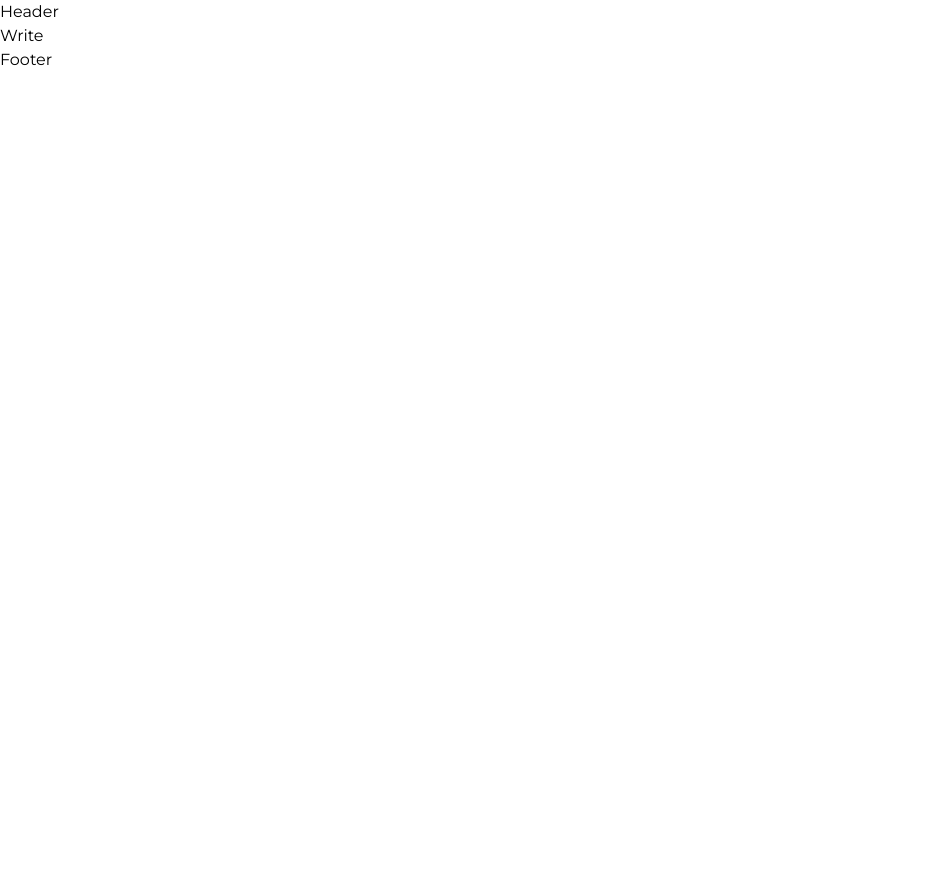
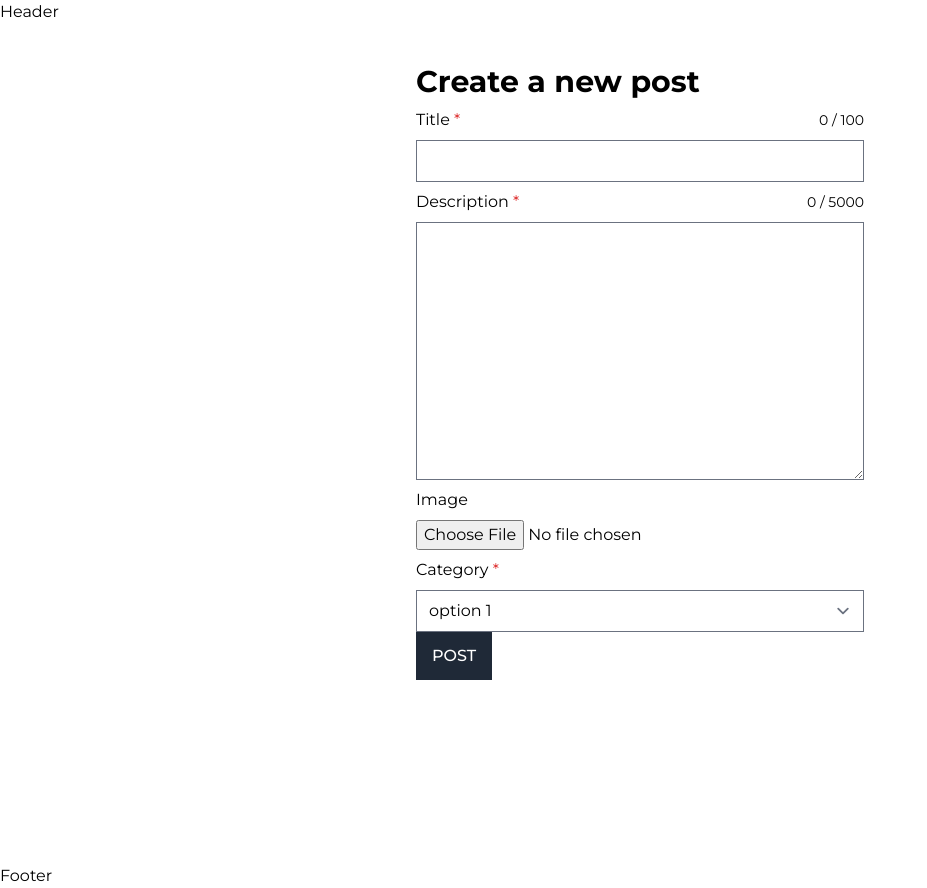
Before and after one commit to RahinF/blog, a React (Create React App) app: page /write in a window 1280 px wide. Shown: the whole page, without its empty margins (0-927 px from the left). Before the commit the page ends 800 px from the top, so only its background shows below. Built offline with nearby package versions, Linux system fonts and the light colour scheme.

Commit message:
added content

```diff
--- a/src/pages/Write.tsx
+++ b/src/pages/Write.tsx
@@ -1,9 +1,203 @@
-import React from 'react'
+import clsx from "clsx";
+import { Warning } from "phosphor-react";
+import { useEffect, useState } from "react";
+import { SubmitHandler, useForm } from "react-hook-form";
+
+interface IWriteForm {
+  title: string;
+  description: string;
+  category: string;
+  image: FileList;
+}
 
 const Write = () => {
+  const [titleCurrentLength, setTitleCurrentLength] = useState<number>(0);
+  const [descCurrentLength, setDescCurrentLength] = useState<number>(0);
+  const [currentImageFile, setCurrentImageFile] = useState<File | null>(null);
+  const [preview, setPreview] = useState<string | undefined>(undefined);
+
+  const {
+    register,
+    handleSubmit,
+    formState: { errors },
+  } = useForm<IWriteForm>({ mode: "onChange" });
+
+  const onSubmit: SubmitHandler<IWriteForm> = async (data) => {
+    console.log(data);
+    const file = data.image[0];
+    console.log(file);
+  };
+
+  const TITLE_MAX_LENGTH: number = 100;
+  const DESCRIPTION_MAX_LENGTH: number = 5000;
+
+  // image preview
+  useEffect(() => {
+    if (!currentImageFile) return setPreview(undefined);
+    const objectUrl = URL.createObjectURL(currentImageFile);
+    setPreview(objectUrl);
+
+    return () => URL.revokeObjectURL(objectUrl);
+  }, [currentImageFile]);
+
   return (
-    <div>Write</div>
-  )
-}
+    <main className="m-auto min-h-screen max-w-screen-2xl">
+      <form onSubmit={handleSubmit(onSubmit)} className="m-auto mt-10 max-w-md">
+        <h1 className="text-3xl font-bold">Create a new post</h1>
 
-export default Write
+        <div className="flex flex-col">
+          <label
+            htmlFor="title"
+            className="label flex items-center justify-between"
+          >
+            <span>
+              Title{" "}
+              <span aria-hidden className="text-error">
+                *
+              </span>
+            </span>
+            <span
+              aria-hidden
+              className={clsx({
+                "text-sm": true,
+                "text-error": errors.title,
+              })}
+            >
+              {`${titleCurrentLength} / ${TITLE_MAX_LENGTH}`}
+            </span>
+          </label>
+          <input
+            id="title"
+            type="text"
+            className={clsx({
+              "border-error focus:border-error focus:ring-error": errors.title,
+            })}
+            aria-required
+            aria-invalid={errors.title ? "true" : "false"}
+            {...register("title", {
+              required: "Title is required.",
+              maxLength: {
+                value: TITLE_MAX_LENGTH,
+                message: `Title cannot be more than ${TITLE_MAX_LENGTH} characters.`,
+              },
+              onChange: (event) =>
+                setTitleCurrentLength(event.target.value.length),
+            })}
+          />
+          {errors.title && (
+            <span
+              role="alert"
+              className="mt-2 flex items-center gap-2 text-sm text-error"
+            >
+              <Warning size={16} weight="fill" /> {errors.title.message}
+            </span>
+          )}
+        </div>
+
+        <div className="flex flex-col">
+          <label
+            htmlFor="description"
+            className="label flex items-center justify-between"
+          >
+            <span>
+              Description{" "}
+              <span aria-hidden className="text-error">
+                *
+              </span>
+            </span>
+            <span
+              aria-hidden
+              className={clsx({
+                "text-sm": true,
+                "text-error": errors.description,
+              })}
+            >
+              {`${descCurrentLength} / ${DESCRIPTION_MAX_LENGTH}`}
+            </span>
+          </label>
+          <textarea
+            id="description"
+            rows={10}
+            className={clsx({
+              "border-error focus:border-error focus:ring-error":
+                errors.description,
+            })}
+            aria-required
+            aria-invalid={errors.description ? "true" : "false"}
+            {...register("description", {
+              required: "Description is required.",
+              maxLength: {
+                value: DESCRIPTION_MAX_LENGTH,
+                message: `Description cannot be more than ${DESCRIPTION_MAX_LENGTH} characters.`,
+              },
+              onChange: (event) =>
+                setDescCurrentLength(event.target.value.length),
+            })}
+          />
+          {errors.description && (
+            <span
+              role="alert"
+              className="mt-2 flex items-center gap-2 text-sm text-error"
+            >
+              <Warning size={16} weight="fill" /> {errors.description.message}
+            </span>
+          )}
+        </div>
+
+        <div className="flex flex-col">
+          <label htmlFor="image" className="label">
+            Image
+          </label>
+          <input
+            id="image"
+            type="file"
+            accept="image/*"
+            {...register("image", {
+              onChange: (event) => setCurrentImageFile(event.target.files[0]),
+            })}
+          />
+        </div>
+
+        {preview && (
+          <div>
+            <img src={preview} alt="preview of user's selected file" />
+          </div>
+        )}
+
+        <div className="flex flex-col">
+          <label htmlFor="category" className="label">
+            Category{" "}
+            <span aria-hidden className="text-error">
+              *
+            </span>
+          </label>
+          <select
+            id="category"
+            className={clsx({
+              "border-error focus:border-error focus:ring-error":
+                errors.category,
+            })}
+            aria-required
+            aria-invalid={errors.category ? "true" : "false"}
+            {...register("category", { required: "Category is required." })}
+          >
+            <option value="option 1">option 1</option>
+            <option value="option 2">option 2</option>
+          </select>
+
+          {errors.category && (
+            <span
+              role="alert"
+              className="mt-2 flex items-center gap-2 text-sm text-error"
+            >
+              <Warning size={16} weight="fill" /> {errors.category.message}
+            </span>
+          )}
+        </div>
+        <button className="btn">post</button>
+      </form>
+    </main>
+  );
+};
+
+export default Write;
```
